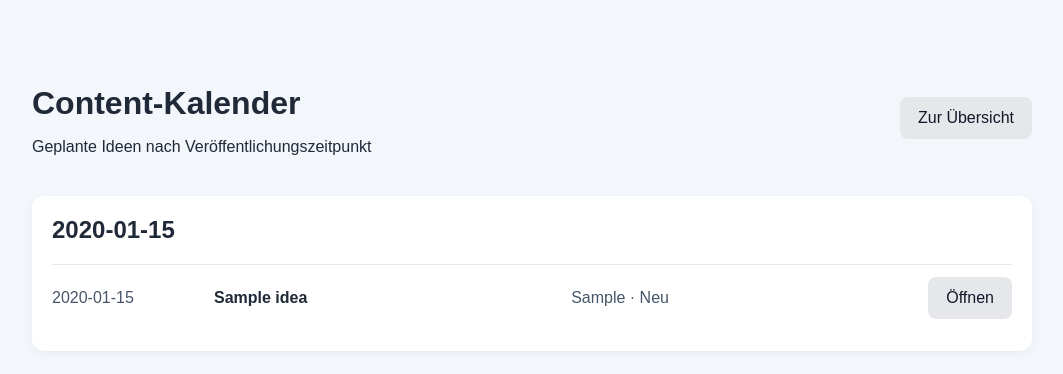
After one commit to infinitusaimarketingforu/faceless-ig-infinitus-ai, a Flask app: page /calendar in a window 1280 px wide. The commit adds this page. Shown: the top 374 px of the page, without its empty margins (108-1171 px from the left). Run offline with Flask 3, Linux system fonts and the light colour scheme; tables that the repository leaves empty hold one stand-in row (values such as "Sample post").

Commit message:
Kalender, Bild/Video-Prompts und Mehrfach-Generierung integriert

```diff
--- a/app.py
+++ b/app.py
@@ -17,26 +17,69 @@ CATEGORY_EMOJIS = {
     "Lifestyle": "🏡",
     "Allgemein": "🗂️",
 }
+AI_VARIANT_LABELS = ["A", "B", "C"]
 
 load_dotenv()
 
 
 def generate_mock_content(topic, category):
     topic = topic.strip() or category
+    variations = [
+        {
+            "label": "A",
+            "hooks": [
+                f"3 Dinge, die du über {topic} wissen solltest",
+                f"Der häufigste Fehler bei {topic}",
+                f"So wird {topic} ganz einfach erklärt",
+            ],
+            "script": (
+                f"Hook: Starte mit einer überraschenden Aussage über {topic}.\n\n"
+                f"Mehrwert: Erkläre in drei kurzen Schritten, was bei {topic} wichtig ist.\n\n"
+                "Abschluss: Bitte die Zuschauer, ihre Erfahrung zu kommentieren und dem Account zu folgen."
+            ),
+        },
+        {
+            "label": "B",
+            "hooks": [
+                f"Was dir niemand über {topic} erzählt",
+                f"Mit diesem Tipp gelingt {topic} schneller",
+                f"Stopp: Machst du diesen Fehler bei {topic}?",
+            ],
+            "script": (
+                f"Hook: Stelle eine direkte Frage zu {topic}.\n\n"
+                f"Mehrwert: Zeige einen praktischen Tipp und ein kurzes Beispiel zu {topic}.\n\n"
+                "Abschluss: Lade die Zuschauer ein, den Tipp heute auszuprobieren."
+            ),
+        },
+        {
+            "label": "C",
+            "hooks": [
+                f"Die 30-Sekunden-Methode für {topic}",
+                f"Einfacher als gedacht: {topic}",
+                f"3 Schritte, mit denen du bei {topic} startest",
+            ],
+            "script": (
+                f"Hook: Beginne mit einem schnellen Vorher-Nachher-Vergleich zu {topic}.\n\n"
+                f"Mehrwert: Führe drei klare Schritte für {topic} vor.\n\n"
+                "Abschluss: Bitte um ein Speichern des Reels und einen Kommentar."
+            ),
+        },
+    ]
     return {
-        "hooks": [
-            f"3 Dinge, die du über {topic} wissen solltest",
-            f"Der häufigste Fehler bei {topic}",
-            f"So wird {topic} ganz einfach erklärt",
-        ],
-        "script": (
-            f"Hook: Starte mit einer überraschenden Aussage über {topic}.\n\n"
-            f"Mehrwert: Erkläre in drei kurzen Schritten, was bei {topic} wichtig ist.\n\n"
-            "Abschluss: Bitte die Zuschauer, ihre Erfahrung zu kommentieren und dem Account zu folgen."
-        ),
+        "variations": variations,
+        "hooks": variations[0]["hooks"],
+        "script": variations[0]["script"],
         "caption": (
             f"{topic} verständlich erklärt: Speichere dir diese Tipps und teile das Reel "
             "mit jemandem, dem sie helfen können."
+        ),
+        "image_prompt": (
+            f"Cinematic Instagram visual about {topic}, clean composition, bold subject, "
+            "vertical 9:16, high detail, no text"
+        ),
+        "video_prompt": (
+            f"Vertical 9:16 faceless reel about {topic}, dynamic close-ups, smooth camera motion, "
+            "modern social media style, 5 seconds"
         ),
     }
 
@@ -50,8 +93,8 @@ Thema: {topic}
 Kategorie: {category}
 
 Antworte ausschließlich als gültiges JSON mit genau diesen Schlüsseln:
-{{"hooks": ["Hook 1", "Hook 2", "Hook 3"], "script": "Reel-Skript", "caption": "Caption"}}
-Die Liste hooks muss genau drei kurze Vorschläge enthalten.
+{{"variations": [{{"label": "A", "hooks": ["Hook 1", "Hook 2", "Hook 3"], "script": "Skript A"}}, {{"label": "B", "hooks": ["Hook 1", "Hook 2", "Hook 3"], "script": "Skript B"}}, {{"label": "C", "hooks": ["Hook 1", "Hook 2", "Hook 3"], "script": "Skript C"}}], "caption": "Caption", "image_prompt": "Bildprompt", "video_prompt": "Videoprompt"}}
+Erzeuge genau drei unterschiedliche Varianten A, B und C. Jede Variante muss genau drei Hooks und ein eigenes Skript enthalten.
 """
     response = client.models.generate_content(
         model="gemini-2.5-flash",
@@ -63,12 +106,24 @@ Die Liste hooks muss genau drei kurze Vorschläge enthalten.
     result = json.loads(text)
 
     if (
-        not isinstance(result.get("hooks"), list)
-        or len(result["hooks"]) != 3
-        or not result.get("script")
+        not isinstance(result.get("variations"), list)
+        or len(result["variations"]) != 3
         or not result.get("caption")
+        or not result.get("image_prompt")
+        or not result.get("video_prompt")
     ):
         raise ValueError("Gemini-Antwort hat nicht das erwartete Format.")
+
+    for variation in result["variations"]:
+        if (
+            not isinstance(variation.get("hooks"), list)
+            or len(variation["hooks"]) != 3
+            or not variation.get("script")
+        ):
+            raise ValueError("Gemini-Variante hat nicht das erwartete Format.")
+
+    result["hooks"] = result["variations"][0]["hooks"]
+    result["script"] = result["variations"][0]["script"]
 
     return result
 
@@ -117,7 +172,16 @@ def init_db():
             conn.execute(
                 "ALTER TABLE ideas ADD COLUMN category TEXT NOT NULL DEFAULT 'Allgemein'"
             )
-        for column in ("generated_hooks", "generated_script", "generated_caption"):
+        for column in (
+            "generated_hooks",
+            "generated_script",
+            "generated_caption",
+            "image_prompt",
+            "video_prompt",
+            "generated_variations",
+            "selected_variant",
+            "scheduled_at",
+        ):
             if column not in columns:
                 conn.execute(f"ALTER TABLE ideas ADD COLUMN {column} TEXT")
 
@@ -147,13 +211,7 @@ def index():
         query += " WHERE " + " AND ".join(where_clauses)
 
     query += """
-        ORDER BY CASE status
-            WHEN 'Neu' THEN 0
-            WHEN 'Geplant' THEN 1
-            WHEN 'Erstellt' THEN 2
-            WHEN 'Veröffentlicht' THEN 3
-            ELSE 4
-        END ASC, created_at DESC
+        ORDER BY scheduled_at IS NULL ASC, scheduled_at ASC, created_at DESC
     """
 
     ideas = conn.execute(query, params).fetchall()
@@ -178,11 +236,12 @@ def index():
 def add_idea():
     title = request.form.get("title", "").strip()
     category = request.form.get("category", "Allgemein").strip() or "Allgemein"
+    scheduled_at = request.form.get("scheduled_at", "").strip() or None
     if title:
         conn = get_db_connection()
         conn.execute(
-            "INSERT INTO ideas (title, category, status) VALUES (?, ?, 'Neu')",
-            (title, category),
+            "INSERT INTO ideas (title, category, status, scheduled_at) VALUES (?, ?, 'Neu', ?)",
+            (title, category, scheduled_at),
         )
         conn.commit()
         conn.close()
@@ -197,11 +256,12 @@ def edit_idea(id):
         title = request.form.get("title", "").strip()
         category = request.form.get("category", "Allgemein").strip() or "Allgemein"
         status = request.form.get("status", "Neu")
+        scheduled_at = request.form.get("scheduled_at", "").strip() or None
 
         if title:
             conn.execute(
-                "UPDATE ideas SET title = ?, category = ?, status = ? WHERE id = ?",
-                (title, category, status, id),
+                "UPDATE ideas SET title = ?, category = ?, status = ?, scheduled_at = ? WHERE id = ?",
+                (title, category, status, scheduled_at, id),
             )
             conn.commit()
         conn.close()
@@ -243,6 +303,22 @@ def delete_idea(id):
     return redirect(url_for("index"))
 
 
+@app.route("/calendar")
+def calendar():
+    conn = get_db_connection()
+    ideas = conn.execute(
+        "SELECT * FROM ideas WHERE scheduled_at IS NOT NULL ORDER BY scheduled_at ASC"
+    ).fetchall()
+    conn.close()
+
+    calendar_days = {}
+    for idea in ideas:
+        day = idea["scheduled_at"][:10]
+        calendar_days.setdefault(day, []).append(idea)
+
+    return render_template("calendar.html", calendar_days=calendar_days)
+
+
 @app.route("/generate/<int:id>", methods=["GET", "POST"])
 def generate_content(id):
     conn = get_db_connection()
@@ -271,18 +347,37 @@ def save_generated_content(id):
     hooks = request.form.getlist("hooks")
     script = request.form.get("script", "").strip()
     caption = request.form.get("caption", "").strip()
+    image_prompt = request.form.get("image_prompt", "").strip()
+    video_prompt = request.form.get("video_prompt", "").strip()
+    selected_variant = request.form.get("selected_variant", "A").strip()
+    variations_json = request.form.get("variations", "[]")
 
-    if len(hooks) != 3 or not script or not caption:
+    if len(hooks) != 3 or not script or not caption or not image_prompt or not video_prompt:
         return redirect(url_for("generate_content", id=id))
+
+    try:
+        variations = json.loads(variations_json)
+    except json.JSONDecodeError:
+        variations = []
 
     conn = get_db_connection()
     conn.execute(
         """
         UPDATE ideas
-        SET generated_hooks = ?, generated_script = ?, generated_caption = ?
+        SET generated_hooks = ?, generated_script = ?, generated_caption = ?,
+            image_prompt = ?, video_prompt = ?, generated_variations = ?, selected_variant = ?
         WHERE id = ?
         """,
-        (json.dumps(hooks, ensure_ascii=False), script, caption, id),
+        (
+            json.dumps(hooks, ensure_ascii=False),
+            script,
+            caption,
+            image_prompt,
+            video_prompt,
+            json.dumps(variations, ensure_ascii=False),
+            selected_variant,
+            id,
+        ),
     )
     conn.commit()
     conn.close()
--- a/static/style.css
+++ b/static/style.css
@@ -212,6 +212,75 @@ button.danger {
   align-items: stretch;
 }
 
+.scheduled-date {
+  margin: 10px 0 0;
+  color: #475569;
+  font-size: 0.9rem;
+}
+
+.variation-grid {
+  display: grid;
+  grid-template-columns: repeat(3, minmax(0, 1fr));
+  gap: 16px;
+}
+
+.variation-card {
+  border: 1px solid #dbeafe;
+  border-radius: 10px;
+  padding: 16px;
+  background: #f8fbff;
+}
+
+.variation-card h4 {
+  margin-top: 0;
+}
+
+.variation-card button {
+  width: 100%;
+}
+
+.calendar-header {
+  display: flex;
+  justify-content: space-between;
+  align-items: center;
+  gap: 16px;
+  margin-bottom: 24px;
+}
+
+.calendar-header h1 {
+  margin-bottom: 8px;
+}
+
+.calendar-list {
+  display: grid;
+  gap: 20px;
+}
+
+.calendar-day {
+  background: white;
+  border-radius: 12px;
+  padding: 20px;
+  box-shadow: 0 2px 8px rgba(0, 0, 0, 0.05);
+}
+
+.calendar-day h2 {
+  margin-top: 0;
+}
+
+.calendar-item {
+  display: grid;
+  grid-template-columns: 150px 1fr 1fr auto;
+  align-items: center;
+  gap: 12px;
+  padding: 12px 0;
+  border-top: 1px solid #e5e7eb;
+}
+
+.calendar-item time,
+.calendar-item span {
+  color: #475569;
+}
+
 select {
   padding: 10px;
   border: 1px solid #d1d5db;
@@ -303,11 +372,17 @@ select {
   .idea-card,
   .input-row,
   .search-row,
-  .form-actions {
+  .form-actions,
+  .calendar-header {
     flex-direction: column;
   }
 
   .idea-card {
     display: block;
   }
+
+  .variation-grid,
+  .calendar-item {
+    grid-template-columns: 1fr;
+  }
 }
--- /dev/null
+++ b/templates/calendar.html
@@ -0,0 +1,40 @@
+<!doctype html>
+<html lang="de">
+  <head>
+    <meta charset="utf-8">
+    <meta name="viewport" content="width=device-width, initial-scale=1">
+    <title>Content-Kalender</title>
+    <link rel="stylesheet" href="{{ url_for('static', filename='style.css') }}">
+  </head>
+  <body>
+    <div class="container">
+      <div class="calendar-header">
+        <div>
+          <h1>Content-Kalender</h1>
+          <p>Geplante Ideen nach Veröffentlichungszeitpunkt</p>
+        </div>
+        <a href="{{ url_for('index') }}" class="secondary-link">Zur Übersicht</a>
+      </div>
+
+      {% if calendar_days %}
+        <div class="calendar-list">
+          {% for day, ideas in calendar_days.items() %}
+            <section class="calendar-day">
+              <h2>{{ day }}</h2>
+              {% for idea in ideas %}
+                <article class="calendar-item">
+                  <time>{{ idea['scheduled_at'].replace('T', ' ') }}</time>
+                  <strong>{{ idea['title'] }}</strong>
+                  <span>{{ idea['category'] }} · {{ idea['status'] }}</span>
+                  <a href="{{ url_for('edit_idea', id=idea['id']) }}" class="secondary-link">Öffnen</a>
+                </article>
+              {% endfor %}
+            </section>
+          {% endfor %}
+        </div>
+      {% else %}
+        <p class="empty">Noch keine Ideen sind terminiert. Lege im Dashboard einen Veröffentlichungszeitpunkt fest.</p>
+      {% endif %}
+    </div>
+  </body>
+</html>
--- a/templates/index.html
+++ b/templates/index.html
@@ -21,6 +21,7 @@
 
         <div class="filter-actions">
           <a href="{{ url_for('index') }}" class="link-button">Alle zeigen</a>
+          <a href="{{ url_for('calendar') }}" class="link-button subtle">Content-Kalender</a>
           {% if open_only %}
             <a href="{{ url_for('index', q=search) }}" class="link-button subtle">Alle anzeigen</a>
           {% else %}
@@ -47,6 +48,7 @@
         <div class="input-row add-row">
           <input id="title" name="title" type="text" placeholder="z. B. 5 Hooks für Reels" required>
           <input id="category" name="category" type="text" placeholder="Kategorie" value="Allgemein">
+          <input id="scheduled_at" name="scheduled_at" type="datetime-local" aria-label="Veröffentlichungszeitpunkt">
           <button type="submit">Hinzufügen</button>
         </div>
       </form>
@@ -70,6 +72,9 @@
                   <span class="category-pill">{{ category_emojis.get(idea['category'], '🗂️') }} {{ idea['category'] }}</span>
                   <span class="status-badge {{ badge_class }}">{{ idea['status'] }}</span>
                 </div>
+                {% if idea['scheduled_at'] %}
+                  <p class="scheduled-date">Geplant für: {{ idea['scheduled_at'].replace('T', ' ') }}</p>
+                {% endif %}
               </div>
 
               <form action="{{ url_for('update_status', id=idea['id']) }}" method="post" class="status-form">
```
Also changed, not shown: templates/edit.html (+11 -0 lines), templates/generate.html (+28 -19 lines), tests/test_app.py (+42 -0 lines).
